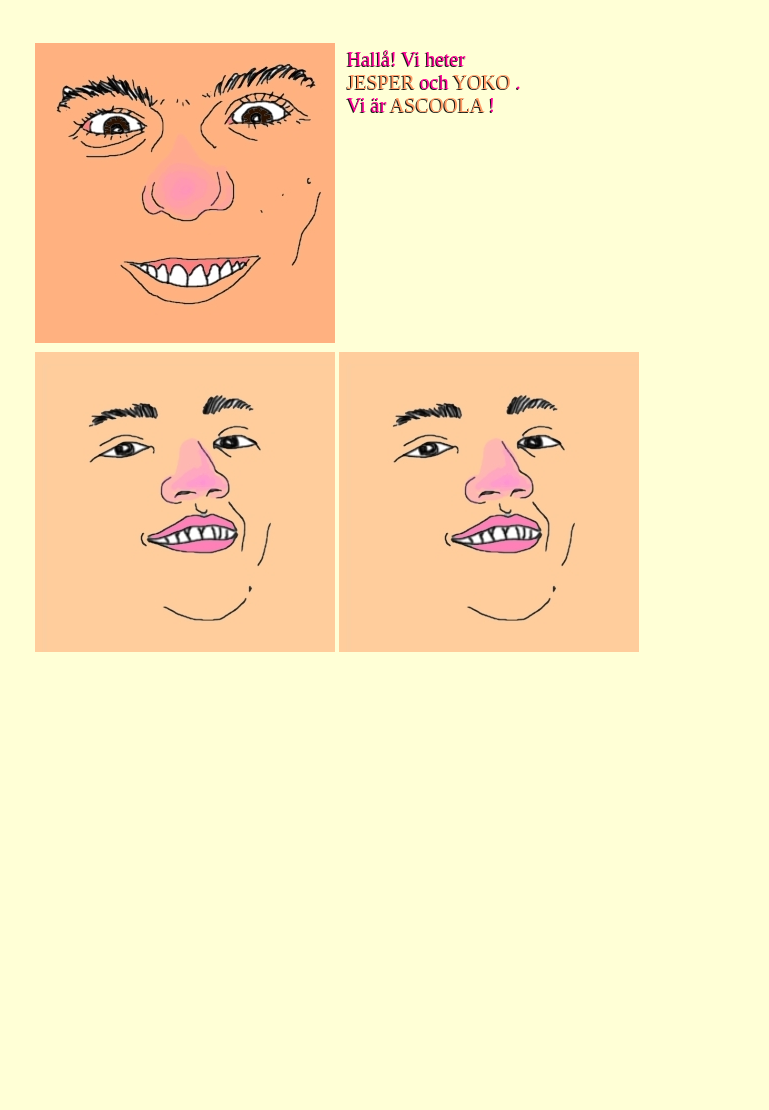
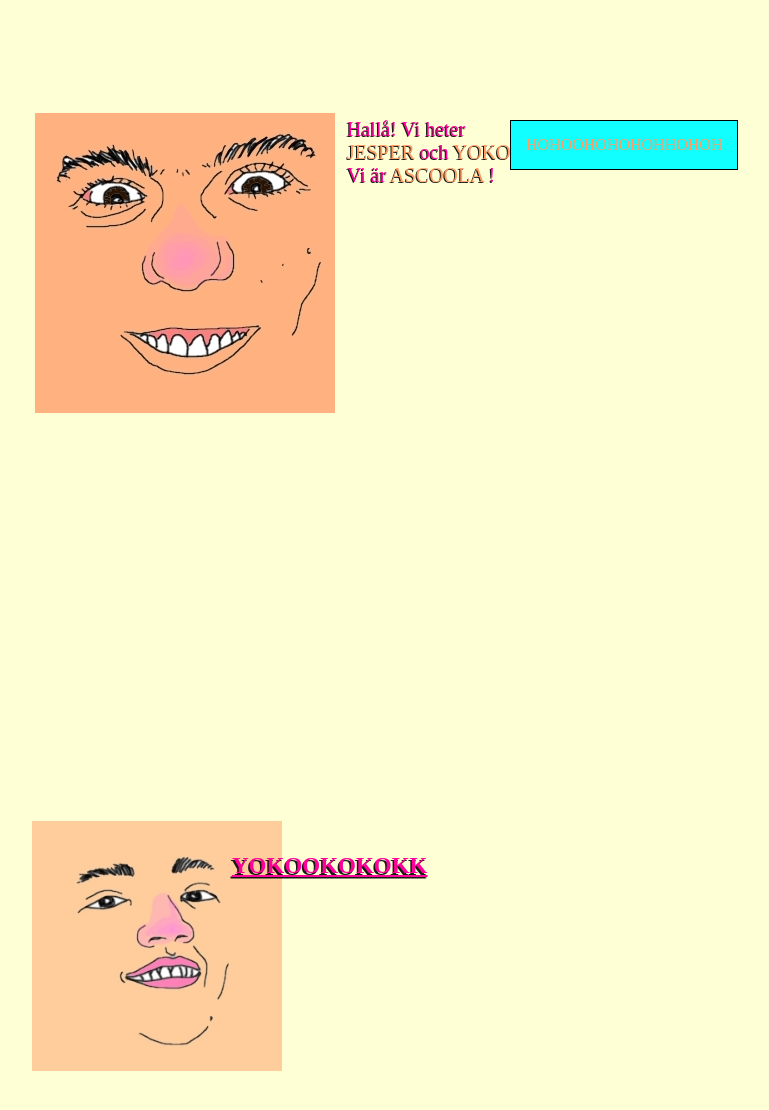
Before and after one commit to Slarvsylt/Slarvsylt.github.io, a plain HTML site: page index.html in a window 1280 px wide. Shown: the whole page, without its empty margins (258-1027 px from the left). Before the commit the page ends 800 px from the top, so only its background shows below. Drawn offline with nearby package versions, Linux system fonts and the light colour scheme.

Commit message:
added content containers adn a sidebar

```diff
--- a/default.css
+++ b/default.css
@@ -5,16 +5,33 @@ body {
 	cursor:default;overflow-y:auto;
 }
 
-#info {
-  position: relative;
-  padding: 10px;
+#wrapper {
+  display: inline-block;
   width: 100%;
-  text-align: center;
+  white-space: nowrap;
 }
 
-a {
-  text-decoration: underline;
-  cursor: pointer;
+#sidebar {
+  display: inline-block;
+  position: sticky;
+  top: 120px;
+  left: 60%;
+  vertical-align: top;
+  background-color: #1ff;
+  border: 1px solid black;
+  text-align: left;
+  padding: 15px 15px 15px 15px;
+  margin: 0px 20px 20px 20px;
+}
+
+.centerx,.centery,.centerxy{
+	position:absolute;
+}
+
+.rel {
+  position: relative;
+  width: 100%;
+  height: 100%;
 }
 
 a:link {color:#00f;cursor:pointer;}
@@ -56,13 +73,39 @@ canvas {
 }
 
 .content_container{
-  font-size:15px;color:#6f9;
-  font-weight:500;
-	width:700px;height:auto;
-	overflow:hidden;
-  margin: 40px auto;
-  text-shadow: -1px 1px 0px rgba(0, 0, 0, 0.9);
+  width:700px;height:270px;
+  margin: 60px auto;
 }
+
+.content_headline {
+  font-size:23px;line-height:30px;font-weight:700;
+	text-decoration: underline;
+	text-decoration-color: #f09;
+	color:#f09;
+	cursor:pointer;
+	position:absolute;
+	z-index:500000;
+	width:300px;
+  text-shadow: -1.5px 1.5px 0px rgba(0, 0, 0, 0.9);
+}
+
+.content_headline:hover{
+  text-shadow: -2px 2px 0px rgba(0, 0, 0, 1);
+  -webkit-animation: rt1 0.2s infinite alternate;-moz-animation: rt1 0.2s infinite alternate;animation: rt1 0.2s infinite alternate;
+}
+.content_tags{
+  font-family: 'Alegreya Sans SC', sans-serif;
+  font-size:11px;color:#f09;font-weight:300;
+  width:700px;height:auto;
+  position:absolute;top:250px;left:0px;
+  z-index:5;
+}
+.content_image_box{
+  width:auto;height:250px;
+  position:absolute;top:0px;left:0px;
+  z-index:1;
+}
+
 
 .side_container{
   width: 150px;
--- a/index.html
+++ b/index.html
@@ -14,6 +14,14 @@
 
             </canvas>
         </div>
+        <div id="wrapper">
+            <aside id="sidebar">
+                <div>
+                    <span class="cool">
+                        HOHOOHOHOHOHHOHOH
+                    </span>
+                </div>
+            </aside>
             <div class="main_container">
                 <div class="intro_container">
                     <table>
@@ -37,16 +45,20 @@
                                     </div>
                                 </td>
                             </tr>
-                        <tr>
-                            <td>
-                                <img src="yokoFace.jpg" height="300">
-                            </td>
-                            <td>
-                                <img src="yokoFace.jpg" height="300">
-                            </td>
-                        </tr>
                         </tbody>
                     </table>
+                </div>
+                <div style="height: 300px;"></div>
+                <div class="content_container">
+                    <div class="rel">
+                        <div class="content_headline" style="left:200px; top:30px; width: 350px;">
+                            YOKOOKOKOKK
+                        </div>
+                        <div class="content_image_box">
+                            <img src="yokoFace.jpg" height="250">
+                        </div>
+                    </div>
+                </div>
             </div>
         </div>
         <script src="res/three.js"></script>
```
Lines whose indentation alone changed are shown as unchanged.
